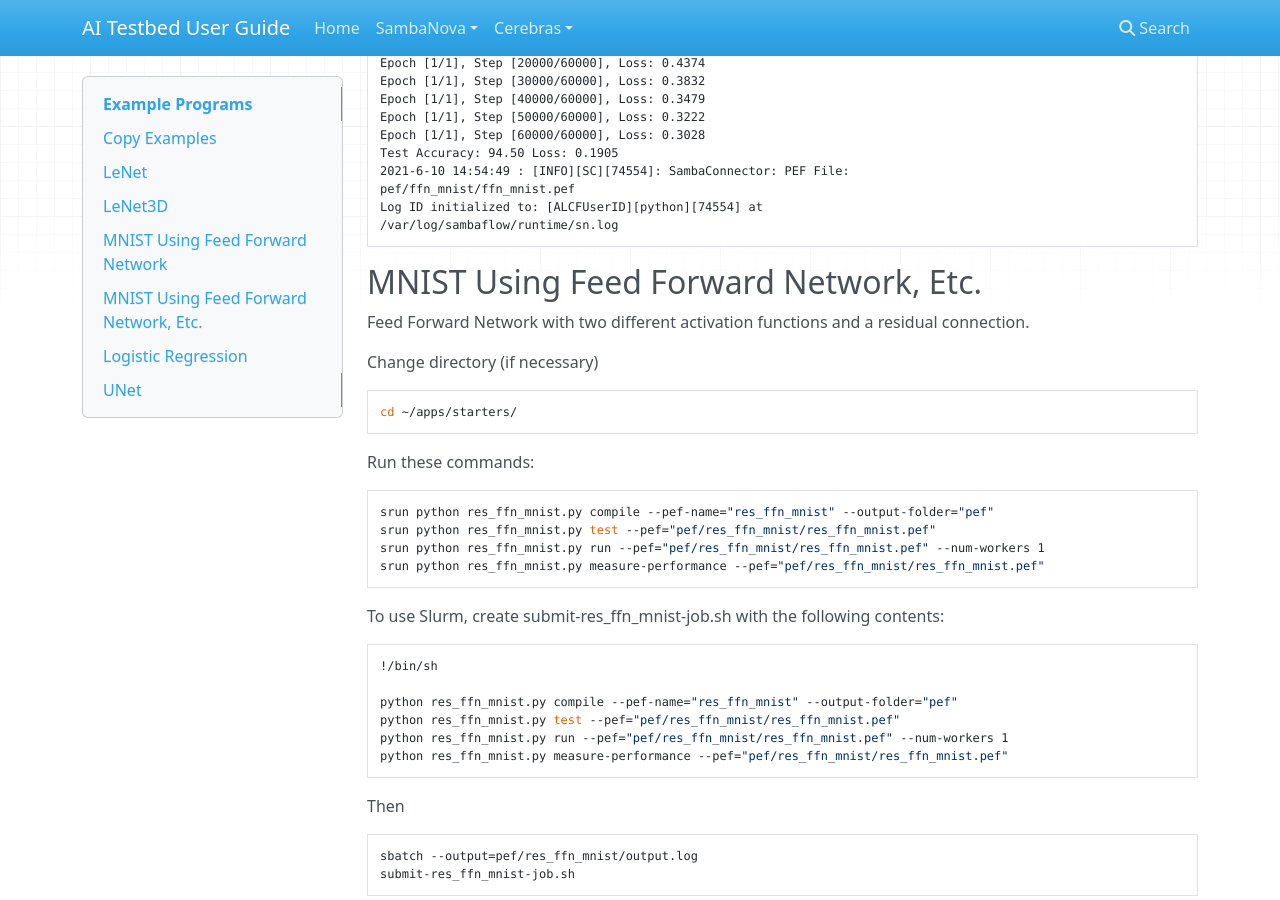
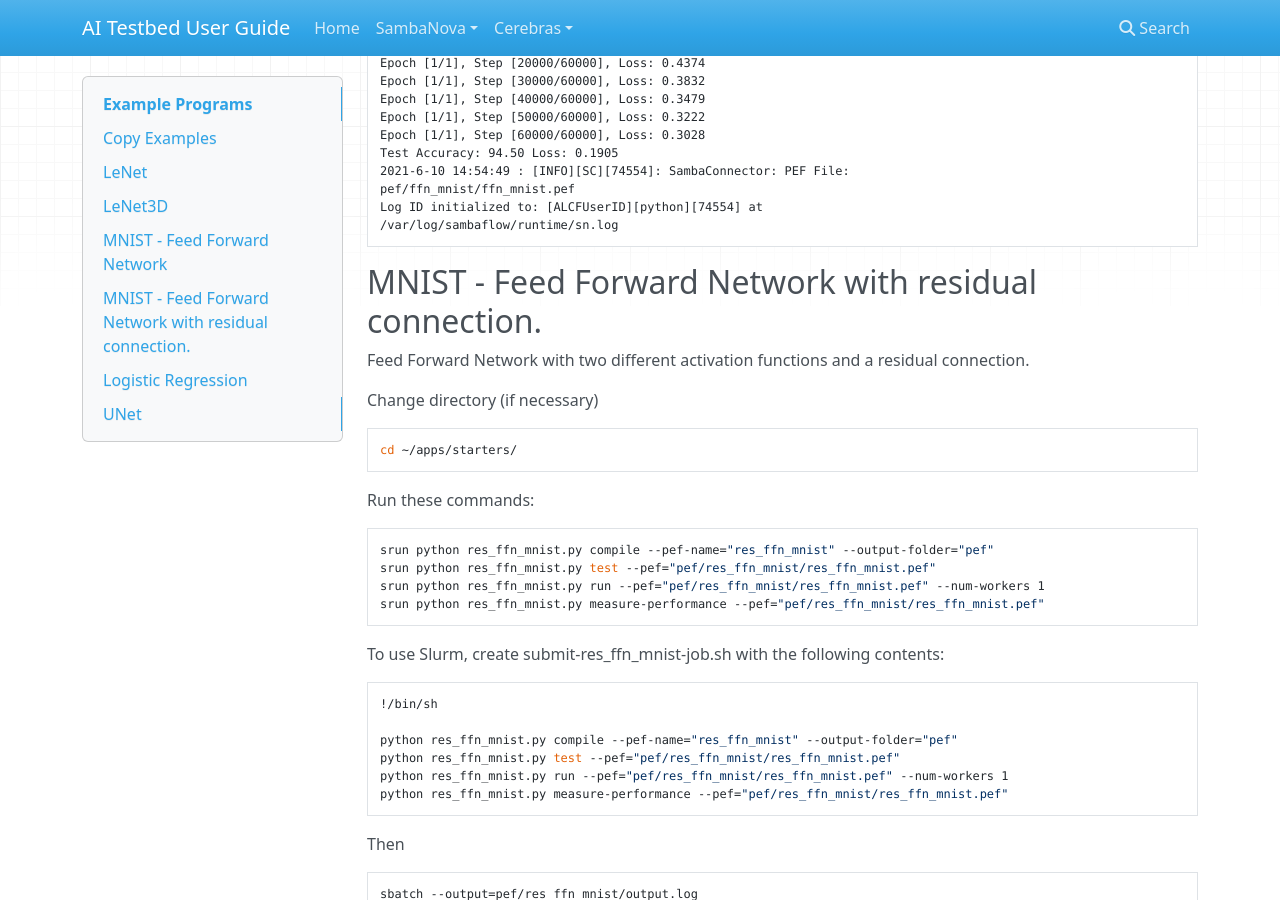
Before and after one commit to argonne-lcf/ai-testbed-userdocs, an MkDocs documentation site: the page built from docs/sambanova/Example-Programs.md, in a window 1280 px wide and 900 px high, scrolled down 6093 px. Built offline with MkDocs 1.6.1, drawn with Linux system fonts in a browser that asks for light colours; nearby versions of some CDN libraries; some of the changed text lies outside the part shown.

Commit message:
Update Example-Programs.md

````diff
--- a/docs/sambanova/Example-Programs.md
+++ b/docs/sambanova/Example-Programs.md
@@ -176,7 +176,7 @@ srun python lenet3d.py test -p pef/lenet3d/lenet3d.pef
 srun python lenet3d.py measure-performance -p pef/lenet3d/lenet3d.pef
 ```
 
-## MNIST Using Feed Forward Network
+## MNIST - Feed Forward Network
 
 Change directory (if necessary)
 
@@ -325,7 +325,7 @@ Log ID initialized to: [ALCFUserID][python][74554] at
 /var/log/sambaflow/runtime/sn.log
 ```
 
-## MNIST Using **Feed Forward Network, Etc.**
+## MNIST - Feed Forward Network with residual connection.
 
 Feed Forward Network with two different activation functions and a
 residual connection.
````
